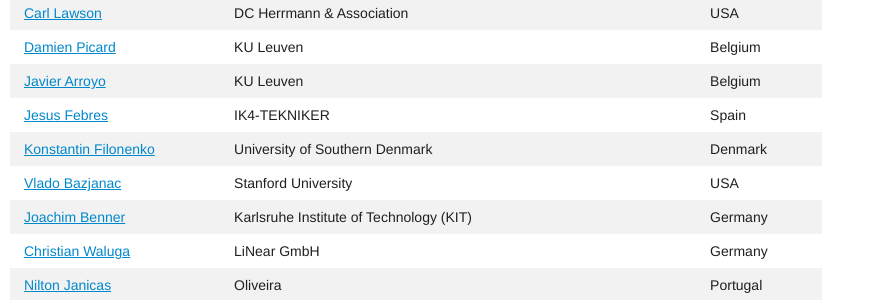
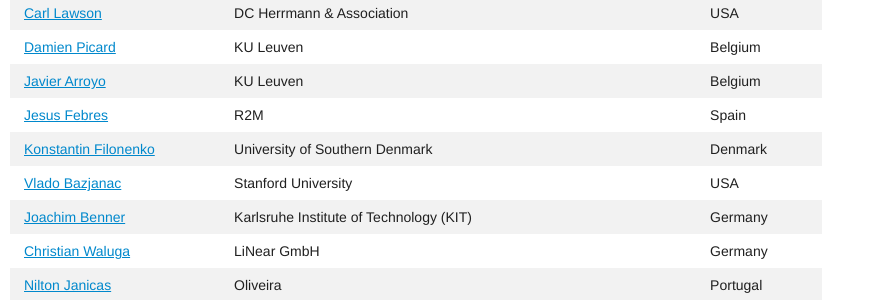
Before and after one commit to ibpsa/project1, a Jekyll site: the page built from participation.md, in a window 1280 px wide and 900 px high, scrolled down 2702 px. Shown: the part 153-453 px from the top of the window, without its empty margins (0-875 px from the left). Built offline with Jekyll 4.4.1, drawn with Linux system fonts in a browser that asks for light colours; nearby versions of some CDN libraries.

Commit message:
Changed affiliation

```diff
--- a/_data/individual_participants.yml
+++ b/_data/individual_participants.yml
@@ -120,8 +120,8 @@
 
 - date_joined:   11/29/2017
   contact_name:  Jesus Febres
-  contact_email: jesus.febres@tekniker.es
-  affiliation:   IK4-TEKNIKER
+  contact_email: jesus.febres@r2msolution.com
+  affiliation:   R2M
   country:       Spain
 
 - date_joined:   12/20/2017
```
